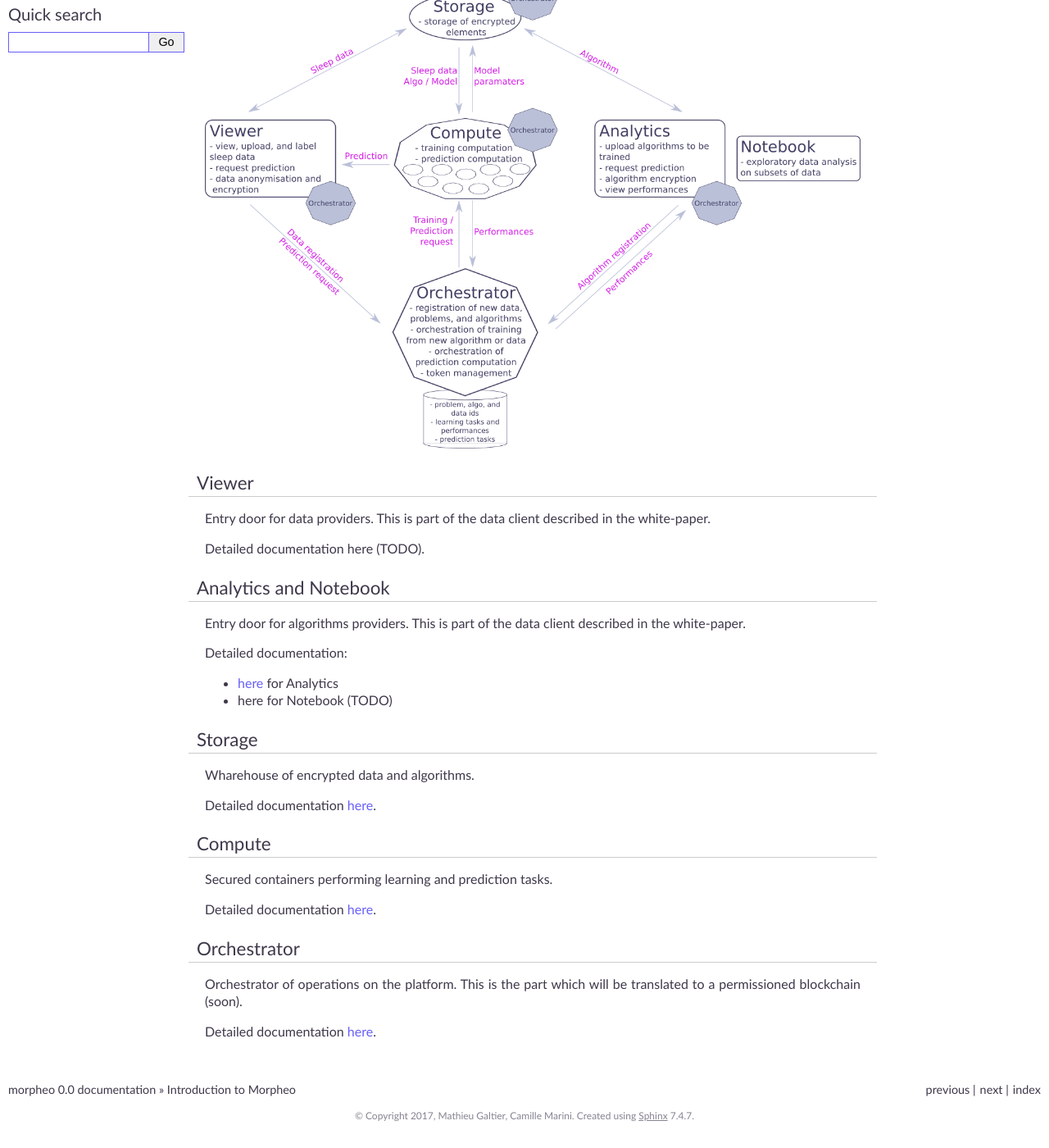
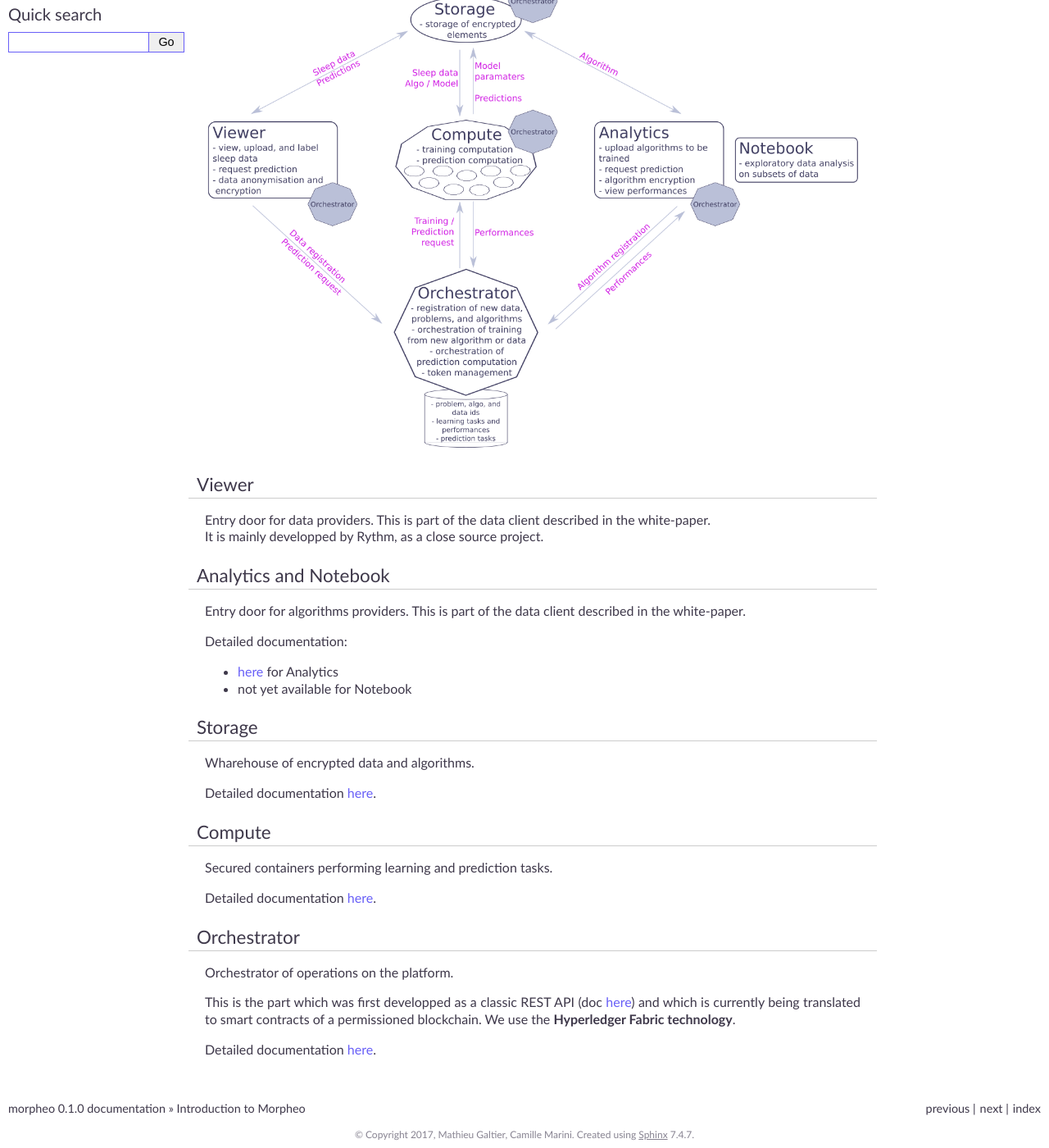
Before and after one commit to MorpheoOrg/morpheo, a Sphinx documentation site: the page built from docs/modules/introduction.md, in a window 1280 px wide and 1400 px high, scrolled down 530 px. Shown: the whole window at 82% size. Built offline with Sphinx 7.4.7, drawn with Linux system fonts in a browser that asks for light colours; before the commit the page ends 1907 px from its top, so only the background shows below that; some of the changed text lies outside the part shown.

Commit message:
updating doc

```diff
--- a/docs/conf.py
+++ b/docs/conf.py
@@ -70,9 +70,9 @@ author = u'Mathieu Galtier, Camille Marini'
 # built documents.
 #
 # The short X.Y version.
-version = u'0.0'
+version = u'0.1.0'
 # The full version, including alpha/beta/rc tags.
-release = u'0.0'
+release = u'0.1.0'
 
 # The language for content autogenerated by Sphinx. Refer to documentation
 # for a list of supported languages.
--- a/docs/modules/introduction.md
+++ b/docs/modules/introduction.md
@@ -1,6 +1,7 @@
 # Introduction to Morpheo
 
 ## Main concepts
+
 
 Morpheo is a for-privacy platform which attracts algorithms and data in order to provide accurate and automatic detection of patterns.
 
@@ -14,6 +15,8 @@ See [the white paper for more details](https://arxiv.org/pdf/1704.05017.pdf).
 
 ## Morpheo Architecture
 
+
+
 Morpheo architecture is organized as below:
 
 ![Morpheo Architecture](img/archi.png)
@@ -22,8 +25,7 @@ Morpheo architecture is organized as below:
 ### Viewer
 
 Entry door for data providers. This is part of the data client described in the white-paper.
-
-Detailed documentation here (TODO).
+It is mainly developped by Rythm, as a close source project.
 
 ### Analytics and Notebook
 
@@ -31,7 +33,7 @@ Entry door for algorithms providers. This is part of the data client described i
 
 Detailed documentation:
 - [here](https://github.com/MorpheoOrg/morpheo-analytics) for Analytics
-- here for Notebook (TODO)
+- not yet available for Notebook
 
 ### Storage
 
@@ -47,6 +49,9 @@ Detailed documentation [here](https://github.com/MorpheoOrg/compute).
 
 ### Orchestrator
 
-Orchestrator of operations on the platform. This is the part which will be translated to a permissioned blockchain (soon).
+Orchestrator of operations on the platform.
 
-Detailed documentation [here](https://morpheoorg.github.io/morpheo-orchestrator).
+This is the part which was first developped as a classic REST API (doc [here](https://morpheoorg.github.io/morpheo-orchestrator))
+and which is currently being translated to smart contracts of a permissioned blockchain. We use the **Hyperledger Fabric technology**.
+
+Detailed documentation [here](https://github.com/MorpheoOrg/morpheo-orchestrator-chaincode).
```
Also changed, not shown: docs/modules/img/archi.png, docs/modules/img/archi.svg.
